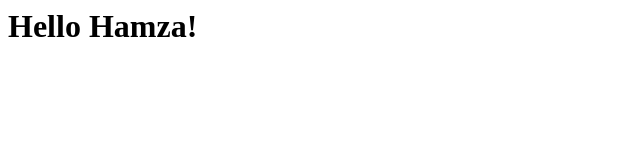
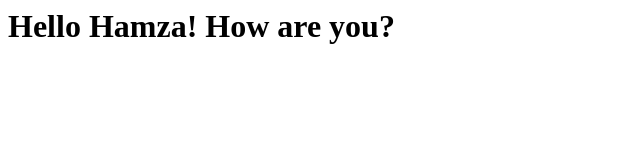
Before and after one commit to rooqy/coursera-test, a plain HTML site: page site/index.html in a window 1280 px wide. Shown: the whole page, without its empty margins (0-640 px from the left). Drawn offline with Linux system fonts and the light colour scheme.

Commit message:
small change

```diff
--- a/site/index.html
+++ b/site/index.html
@@ -3,6 +3,6 @@
 	<title>Hello Hamza!</title>
 </head>
 <body>
-<h1>Hello Hamza!</h1>
+<h1>Hello Hamza! How are you?</h1>
 </body>
 </html>
```
